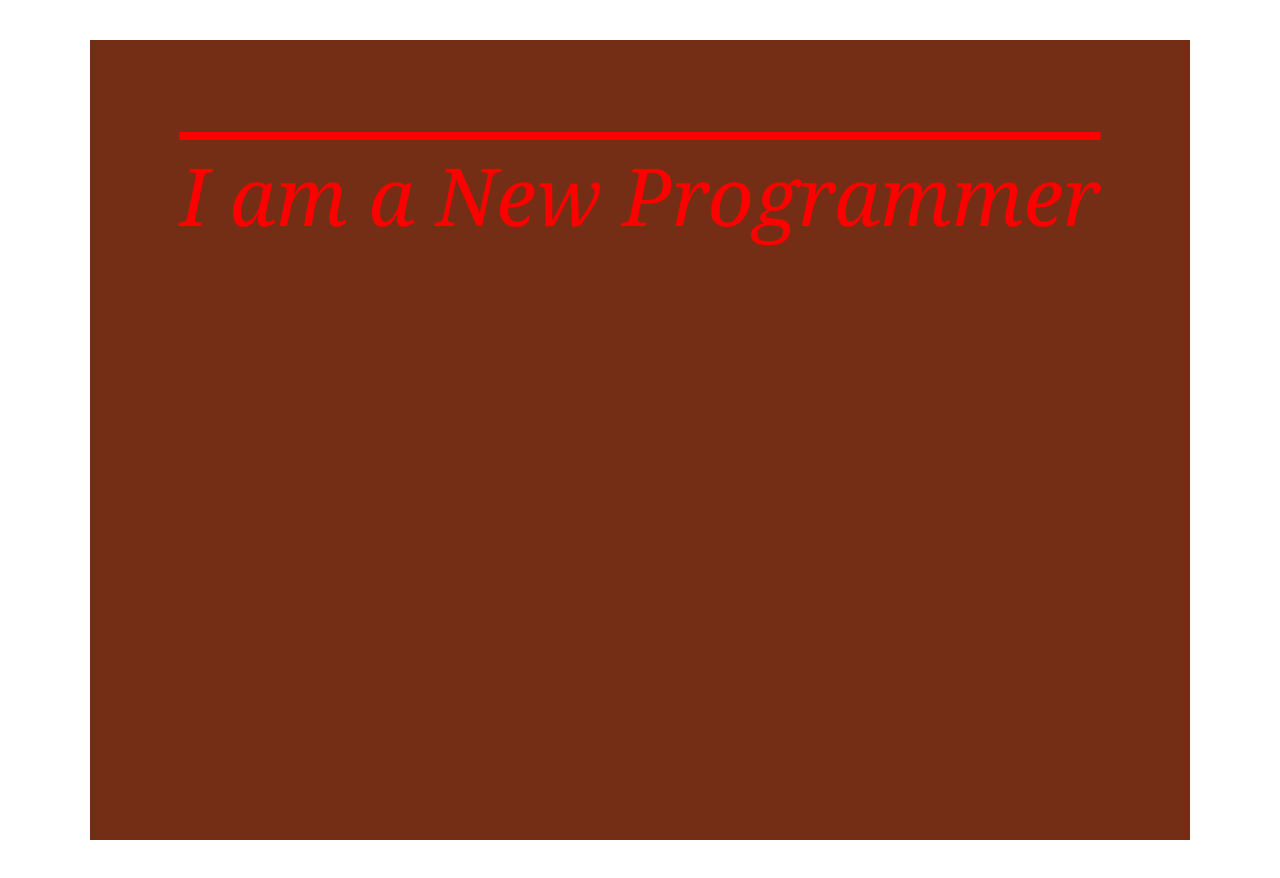
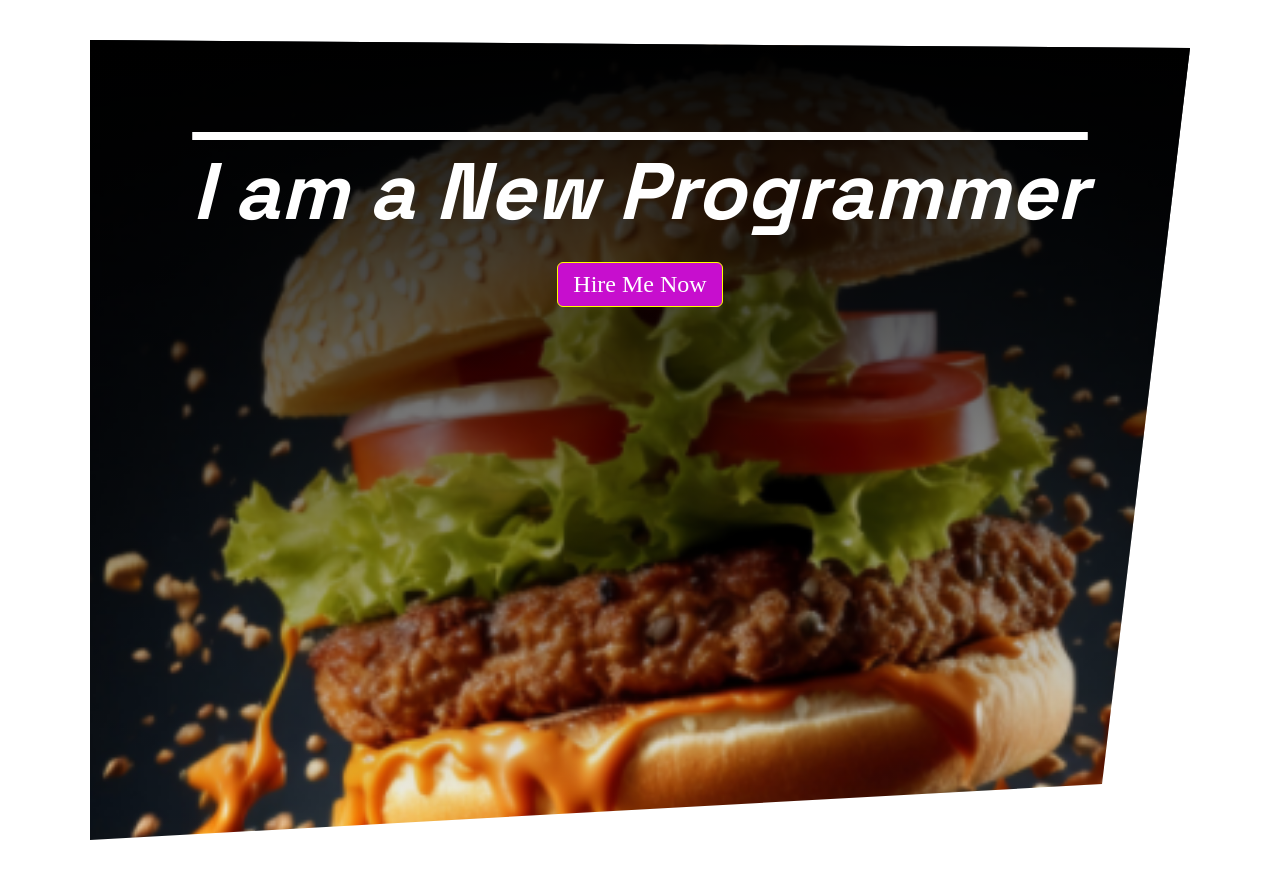
Before and after one commit to rummansaaqeb/html-css-conceptual, a plain HTML site: page index.html in a window 1280 px wide. Drawn offline with Linux system fonts and the light colour scheme; a web font is replaced by a local one.

Commit message:
added multiple divs and styles

```diff
--- a/index.html
+++ b/index.html
@@ -15,6 +15,9 @@
 <body>
     <div id="heading-parent">
         <h1>I am a New Programmer</h1>
+        <div class="btn-parent">
+            <button class="btn">Hire Me Now</button>
+        </div>
     </div>
 </body>
 </html>
--- a/style/style.css
+++ b/style/style.css
@@ -1,25 +1,53 @@
+@import url('https://fonts.googleapis.com/css2?family=Gamja+Flower&display=swap'); @import url('https://fonts.googleapis.com/css2?family=Space+Grotesk:wght@300..700&display=swap');
+
 * {
     margin: 0;
     padding: 0;
 }
 
 h1 {
-    color: red;
+    color: rgb(255, 255, 255);
     font-style: italic;
-    font-weight: lighter;
+    font-weight: 800;
     font-family: Georgia, 'Times New Roman', Times, serif;
     text-decoration: overline;
     font-size: 80px;
     text-align: center;
+    font-family: "Space Grotesk";
 }
 
 #heading-parent {
-    background-color: rgb(116, 46, 21);
+    /* Section Designing */
+    background-image: linear-gradient(180deg,#000000,transparent),url(../assets/burger.png);
+    background-repeat: no-repeat;
+    background-size: cover;
+    background-position: center;
     height: 600px;
     padding: 100px 0;
-    width: 1100px;
+    max-width: 1100px;
+    /* tumi jodi 1100px er beshi width pao tahole tai nao, ar jodi 1100px er beshi width nah pao tahole 100% nao. */
     margin-top: 40px;
     margin-left: auto;
     margin-right: auto;
     margin: 40px auto;
+    clip-path: polygon(0 0, 100% 1%, 92% 93%, 0% 100%);
+
 }
+.btn{
+    background-color: rgb(199, 14, 206);
+    padding: 8px 15px;
+    color: white;
+    border-style: solid;
+    border-width: 1px;
+    border-color: yellow;
+    border-radius: 6px;
+    font-size: 24px;
+    font-family: "Gamja Flower","sans-serif";
+    /* btn is a special element that can use width and height and if span is added which is a inline element it will not take width and height because it becomes an inline element. inline element cannot use height, width, margin and padding */
+
+
+}
+.btn-parent{
+    text-align: center;
+    margin: 20px 0;
+}
```
Also changed, not shown: assets/burger.png (added).
